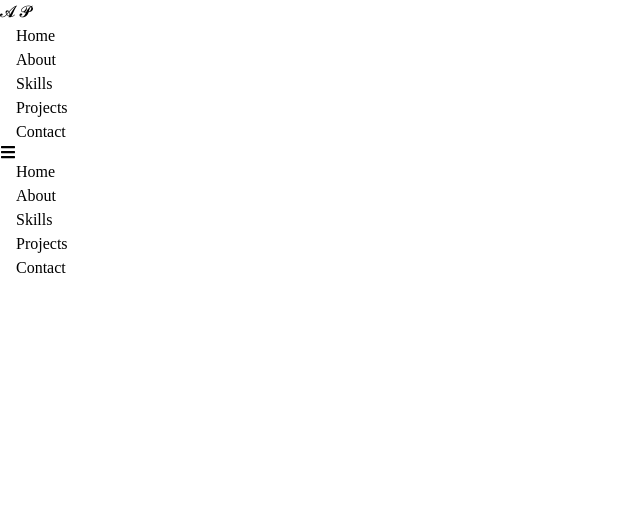
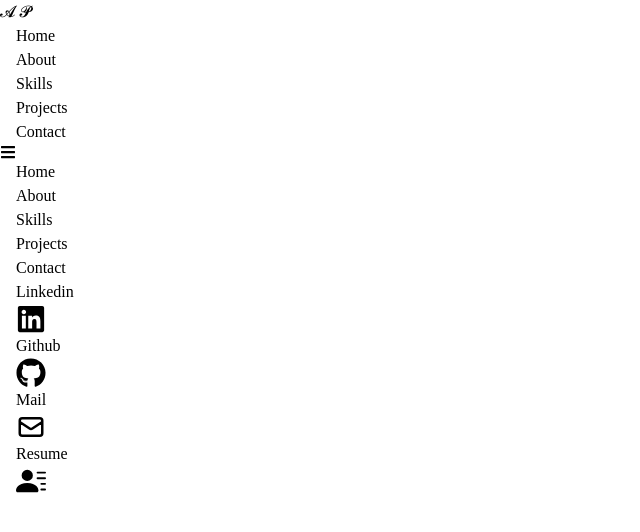
Before and after one commit to Sumit-9900/PortFolio-Resume, a React (Vite) app: page / in a window 1280 px wide. Shown: the top 532 px of the page, without its empty margins (0-640 px from the left). Built offline with nearby package versions, Linux system fonts and the light colour scheme.

Commit message:
Add social icon in the navbar for large size screen.

```diff
--- a/src/App.jsx
+++ b/src/App.jsx
@@ -1,8 +1,10 @@
+import Home from "./components/Home.jsx";
 import Navbar from "./components/Navbar.jsx";
 function App() {
   return (
     <>
       <Navbar />
+      <Home />
     </>
   );
 }
--- /dev/null
+++ b/src/components/Home.jsx
@@ -0,0 +1,7 @@
+import React from "react";
+
+function Home() {
+  return <div className=" bg-[#0a192f] w-full h-screen"></div>;
+}
+
+export default Home;
--- a/src/components/Navbar.jsx
+++ b/src/components/Navbar.jsx
@@ -1,5 +1,7 @@
 import React, { useState } from "react";
-import { FaBars, FaTimes } from "react-icons/fa";
+import { FaBars, FaTimes, FaGithub, FaLinkedin } from "react-icons/fa";
+import { HiOutlineMail } from "react-icons/hi";
+import { BsFillPersonLinesFill } from "react-icons/bs";
 
 function Navbar() {
   const [menubar, setMenubar] = useState(false);
@@ -44,7 +46,42 @@
       </ul>
 
       {/* Social icon */}
-      <div className=" hidden"></div>
+      <div className=" hidden lg:flex flex-col fixed top-[35%] left-0">
+        <ul>
+          <li className=" w-[160px] h-[60px] flex justify-between items-center bg-blue-500 ml-[-100px] hover:ml-[10px] duration-500">
+            <a
+              href="/"
+              className=" flex justify-between items-center w-full text-gray-300"
+            >
+              Linkedin <FaLinkedin size={30} />
+            </a>
+          </li>
+          <li className=" w-[160px] h-[60px] flex justify-between items-center bg-[#333333] ml-[-100px] hover:ml-[10px] duration-500">
+            <a
+              href="/"
+              className=" flex justify-between items-center w-full text-gray-300"
+            >
+              Github <FaGithub size={30} />
+            </a>
+          </li>
+          <li className=" w-[160px] h-[60px] flex justify-between items-center bg-[#6fc2b0] ml-[-100px] hover:ml-[10px] duration-500">
+            <a
+              href="/"
+              className=" flex justify-between items-center w-full text-gray-300"
+            >
+              Mail <HiOutlineMail size={30} />
+            </a>
+          </li>
+          <li className=" w-[160px] h-[60px] flex justify-between items-center bg-[#565f69] ml-[-100px] hover:ml-[10px] duration-500">
+            <a
+              href="/"
+              className=" flex justify-between items-center w-full text-gray-300"
+            >
+              Resume <BsFillPersonLinesFill size={30} />
+            </a>
+          </li>
+        </ul>
+      </div>
     </div>
   );
 }
```
